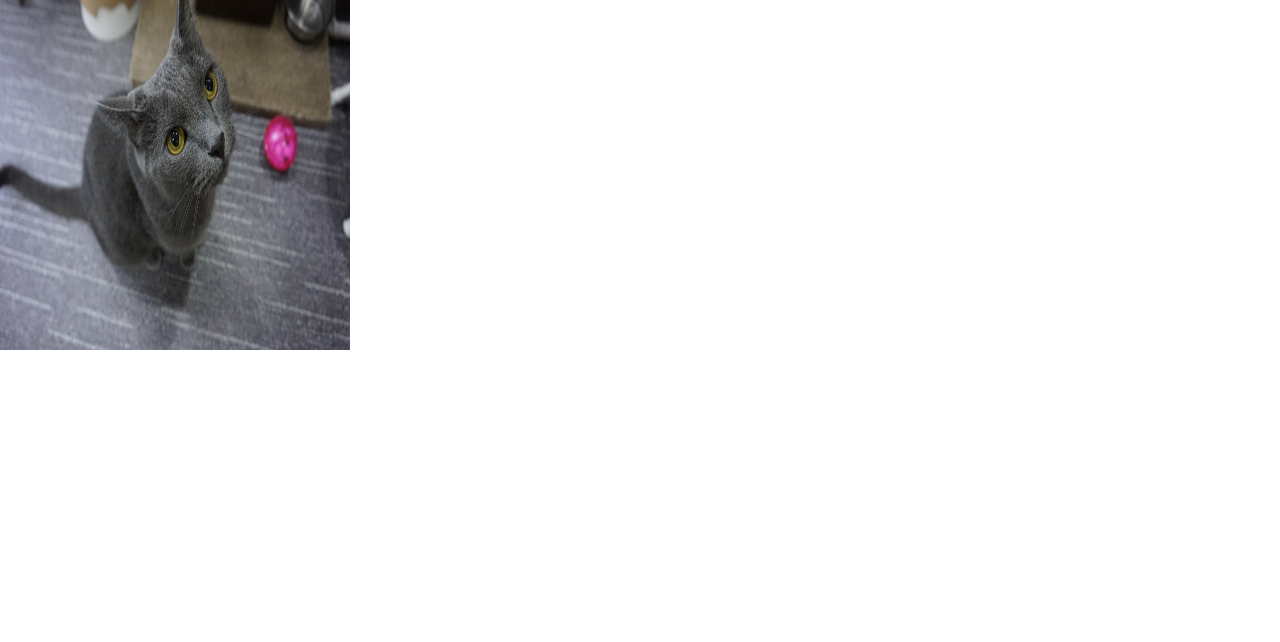
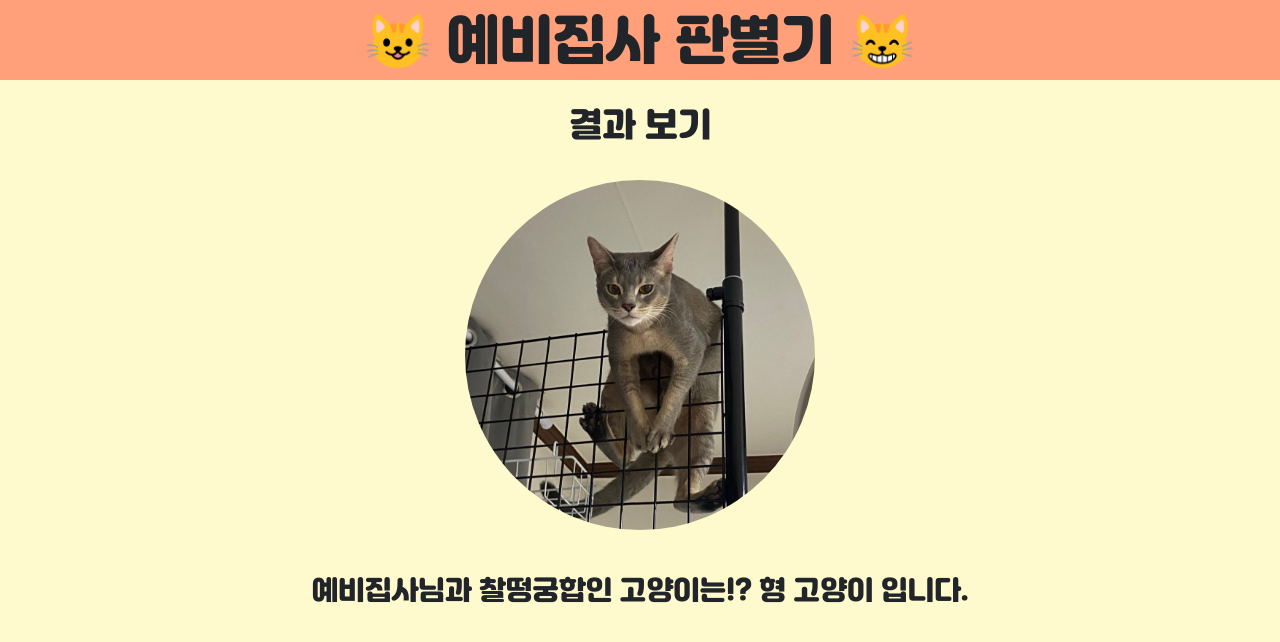
Before and after one commit to umsungjun/MBTIList_TS, a React (Create React App) app: page /result in a window 1280 px wide. Shown: the top 642 px of the page. Built offline with nearby package versions, Linux system fonts and the light colour scheme.

Commit message:
09_결과 페이지 만들기

```diff
--- a/src/pages/QuestionPage.tsx
+++ b/src/pages/QuestionPage.tsx
@@ -1,7 +1,7 @@
 import React, { useEffect, useState } from 'react';
 import { Button } from 'react-bootstrap';
 import styled from 'styled-components';
-import { useNavigate } from 'react-router-dom';
+import { createSearchParams, useNavigate } from 'react-router-dom';
 
 import { QuestionData } from '../stores/Question/QuestionData'; //더미데이터 import
 import Header from '../components/Header';
@@ -26,7 +26,13 @@ export default function QuestionPage(): React.ReactElement {
     if (QuestionData.length !== qeustionNo + 1) {
       setQeustionNo(qeustionNo + 1);
     } else {
-      navigate('/result');
+      const mbti = 'ENFJ';
+      navigate({
+        pathname: '/result',
+        search: `?${createSearchParams({
+          mbti: mbti,
+        })}`, //params로 전달
+      });
     }
     // if (type === 'EI') {
     //   // 기존스코어에 대한 새로운 스코어 값을 계산
--- a/src/pages/ResultPage.tsx
+++ b/src/pages/ResultPage.tsx
@@ -1,7 +1,70 @@
 import React from 'react';
-
+import styled from 'styled-components'; // TS버전의 styled-components를 설치해야 함
+import { Button, Image } from 'react-bootstrap';
+import { useNavigate, useSearchParams } from 'react-router-dom';
 import { ResultData } from '../stores/Result/ResultData';
 
+import Header from '../components/Header';
+import PangImage from '../assets/ggompang.jpeg';
+
 export default function ResultPage(): React.ReactElement {
-  return <img src={ResultData[0].image} width={350} height={350} />;
+  const [searchParams] = useSearchParams();
+  const mbti = searchParams.get('mbti');
+  return (
+    <>
+      <Wrapper>
+        <Header type="title" questionNo={0} />
+        <ContentWrapper>
+          <Title>결과 보기</Title>
+          <ResultImage>
+            <Image
+              className="roundedCircle"
+              style={{ borderRadius: '50%' }}
+              src={PangImage}
+              width={350}
+              height={350}
+            />
+          </ResultImage>
+          <Desc>
+            예비집사님과 찰떵궁합인 고양이는!? {mbti}형 고양이 입니다.
+          </Desc>
+        </ContentWrapper>
+      </Wrapper>
+    </>
+  );
 }
+
+const Wrapper = styled.div`
+  width: 100%;
+  height: 100vh;
+  display: flex;
+  flex-direction: column;
+  background: #fffacd;
+  font-family: 'Jalnan';
+`;
+
+const ContentWrapper = styled.div`
+  display: flex;
+  flex-direction: column;
+  align-items: center;
+  justify-content: center;
+  margin-top: 20px;
+`;
+
+const Title = styled.div`
+  margin-bottom: 20px;
+  font-size: 25pt;
+`;
+
+const ResultImage = styled.div`
+  margin: 10px 0px 20px 0px;
+`;
+
+const Desc = styled.div`
+  font-size: 20pt;
+  width: 80%;
+  justify-content: center;
+  display: flex;
+  align-items: center;
+  margin-top: 20px;
+`;
```
